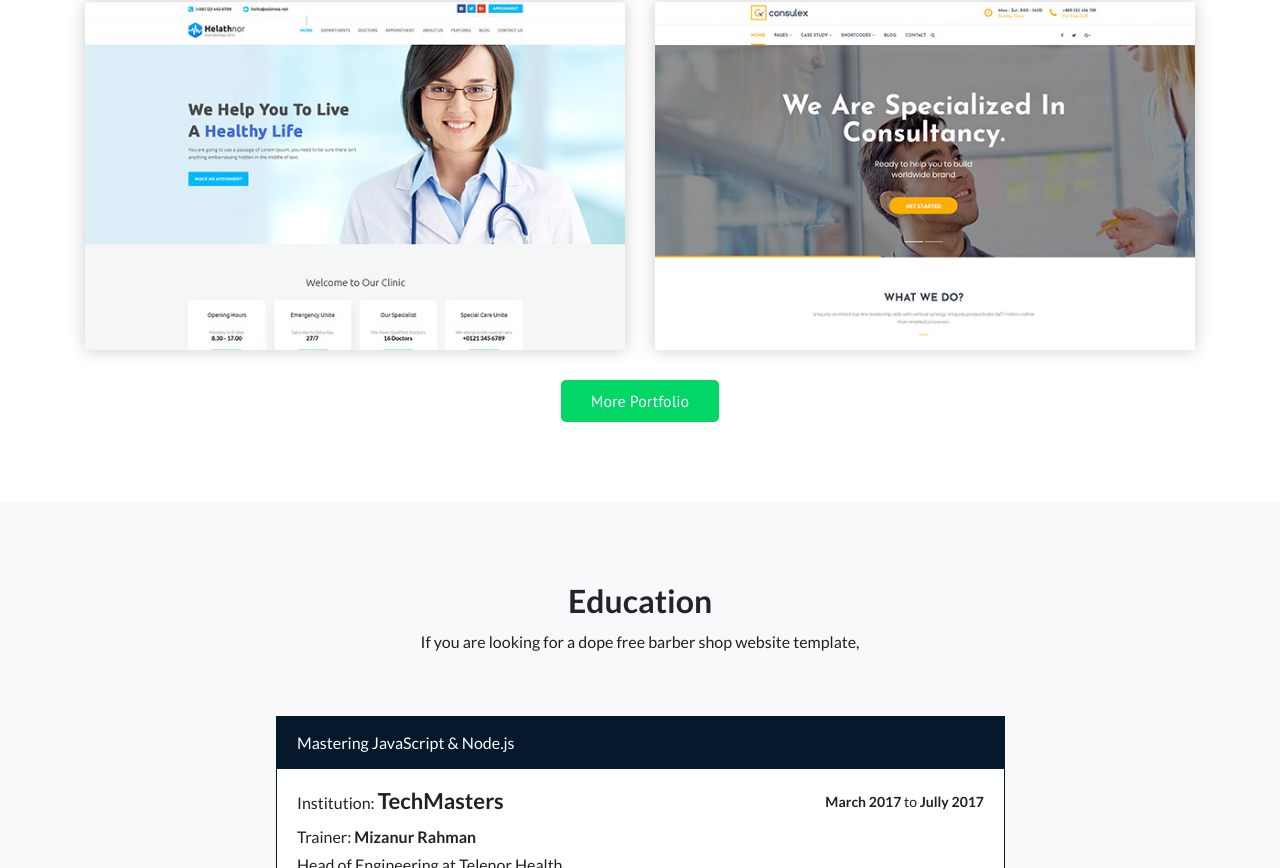
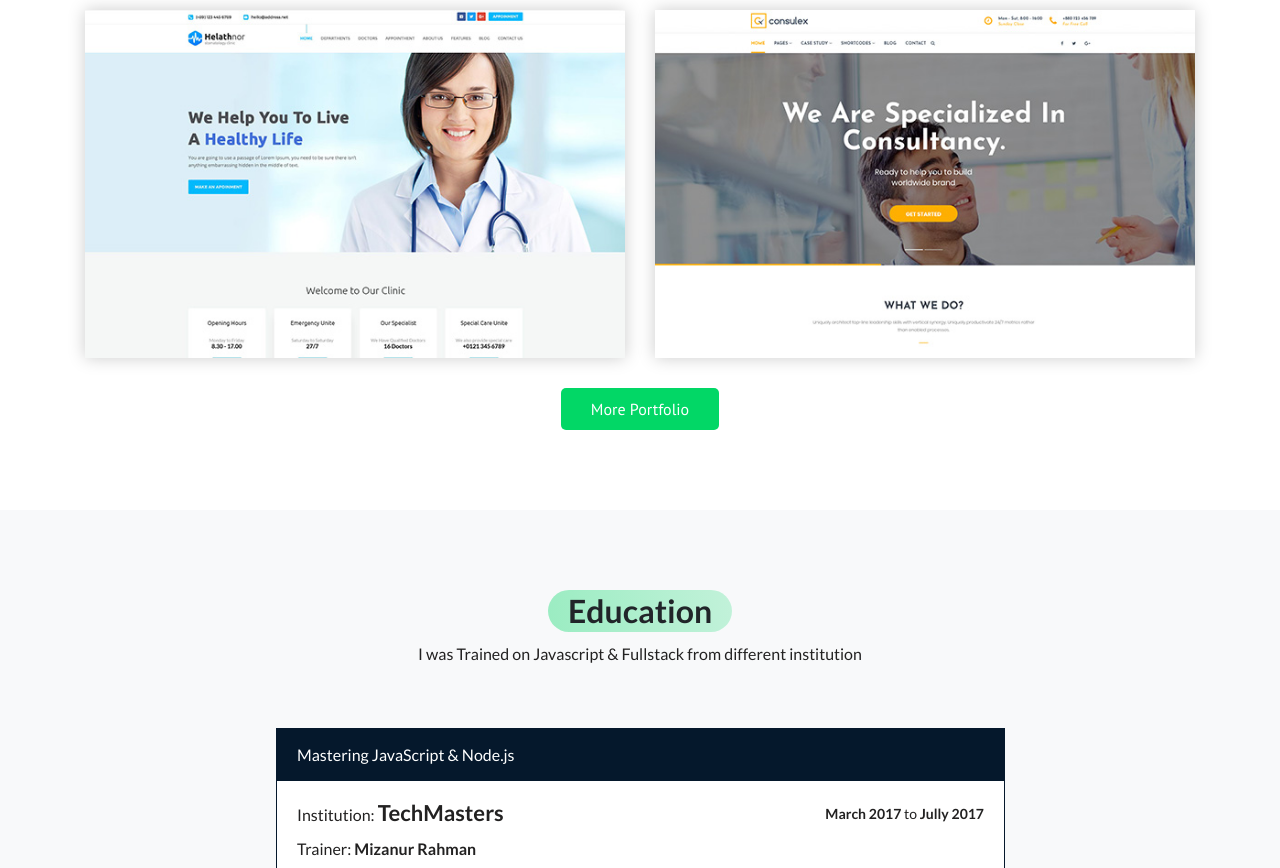
Before and after one commit to Mushfiqur06/mushfiqur.me, a React (Create React App) app: page / in a window 1280 px wide. Shown: the part 2935-3803 px from the top of the page. Built offline with nearby package versions, Linux system fonts and the light colour scheme.

Commit message:
Bug fixing and section title design

```diff
--- a/src/App.js
+++ b/src/App.js
@@ -23,7 +23,7 @@ class App extends Component {
     },
     educationSectionTitle: {
       title: 'Education',
-      info: 'If you are looking for a dope free barber shop website template,'
+      info: 'I was Trained on Javascript & Fullstack from different institution'
     }
   }
   render (){
--- a/src/components/JobExperience.js
+++ b/src/components/JobExperience.js
@@ -41,7 +41,6 @@ class JobExperience extends Component {
     render() {
         return (
             <div>
-                <PageSectionTitle />
 
                 <Container>
                     <Row>
--- a/src/sass/PageSectionTitle.scss
+++ b/src/sass/PageSectionTitle.scss
@@ -7,6 +7,11 @@
         font-weight: 700;
         color: #212529;
         text-transform: capitalize;
+        display: inline-block;
+        text-transform: capitalize;
+        background-image: linear-gradient(-100deg, #02d76638, rgba(2, 215, 102, 0.38) 100%, rgba(2, 215, 102, 0.24));
+        border-radius: 1em;
+        padding: 2px 20px;
     }
 
     &__info{
--- a/src/sass/Portfolio.scss
+++ b/src/sass/Portfolio.scss
@@ -57,7 +57,7 @@
                         font-family: 'PT Sans', sans-serif;
                         display: inline-block;
                         background-color: $primary-color;
-                        color: #fff;
+                        color: #fff !important;
                         padding: 7px 30px;
                         text-transform: capitalize;
                         margin: 20px 8px;
@@ -91,7 +91,7 @@
     font-family: 'PT Sans', sans-serif;
     display: inline-block;
     background-color: $primary-color;
-    color: #fff;
+    color: #fff !important;
     padding: 7px 30px;
     border: 0;
     text-transform: capitalize;
```
